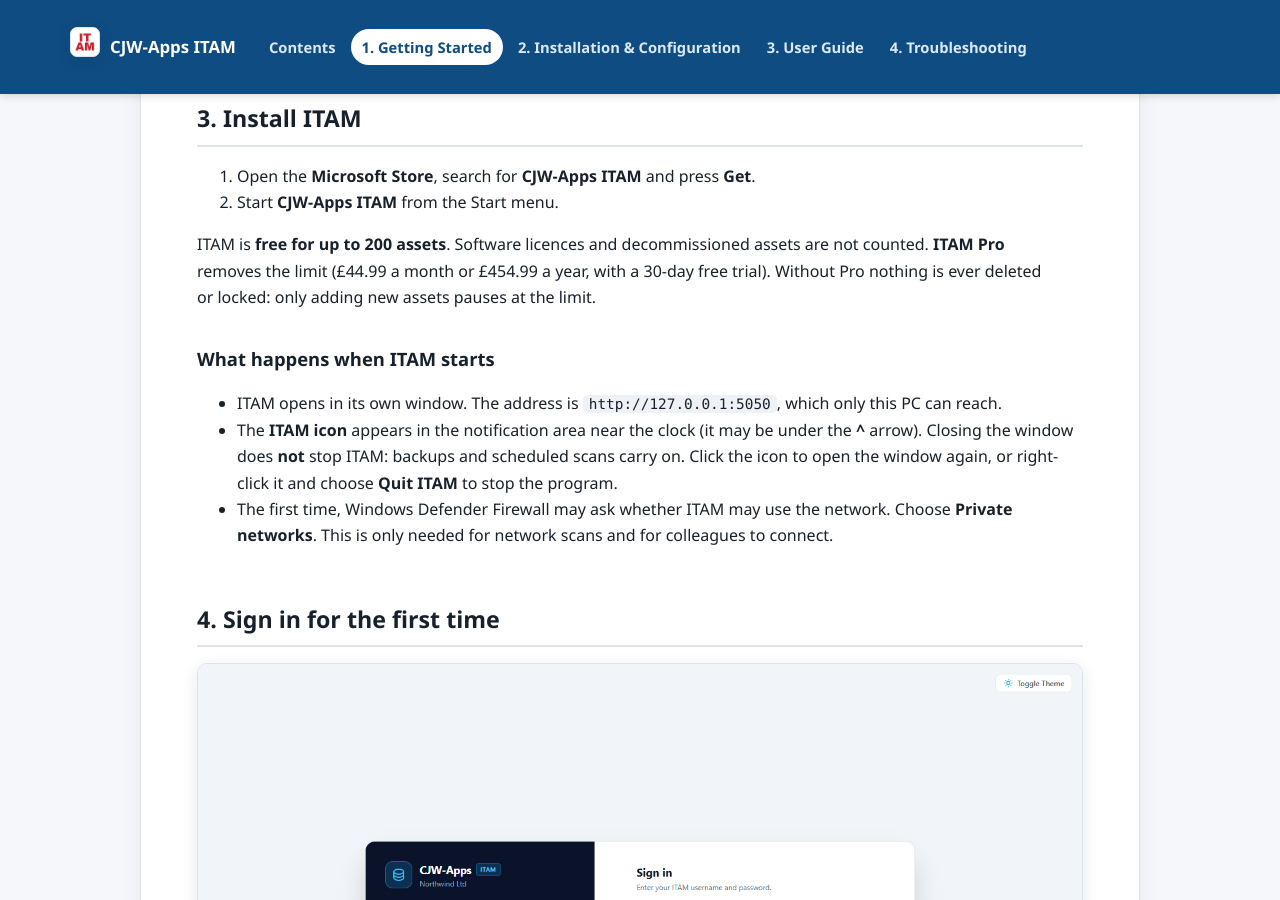
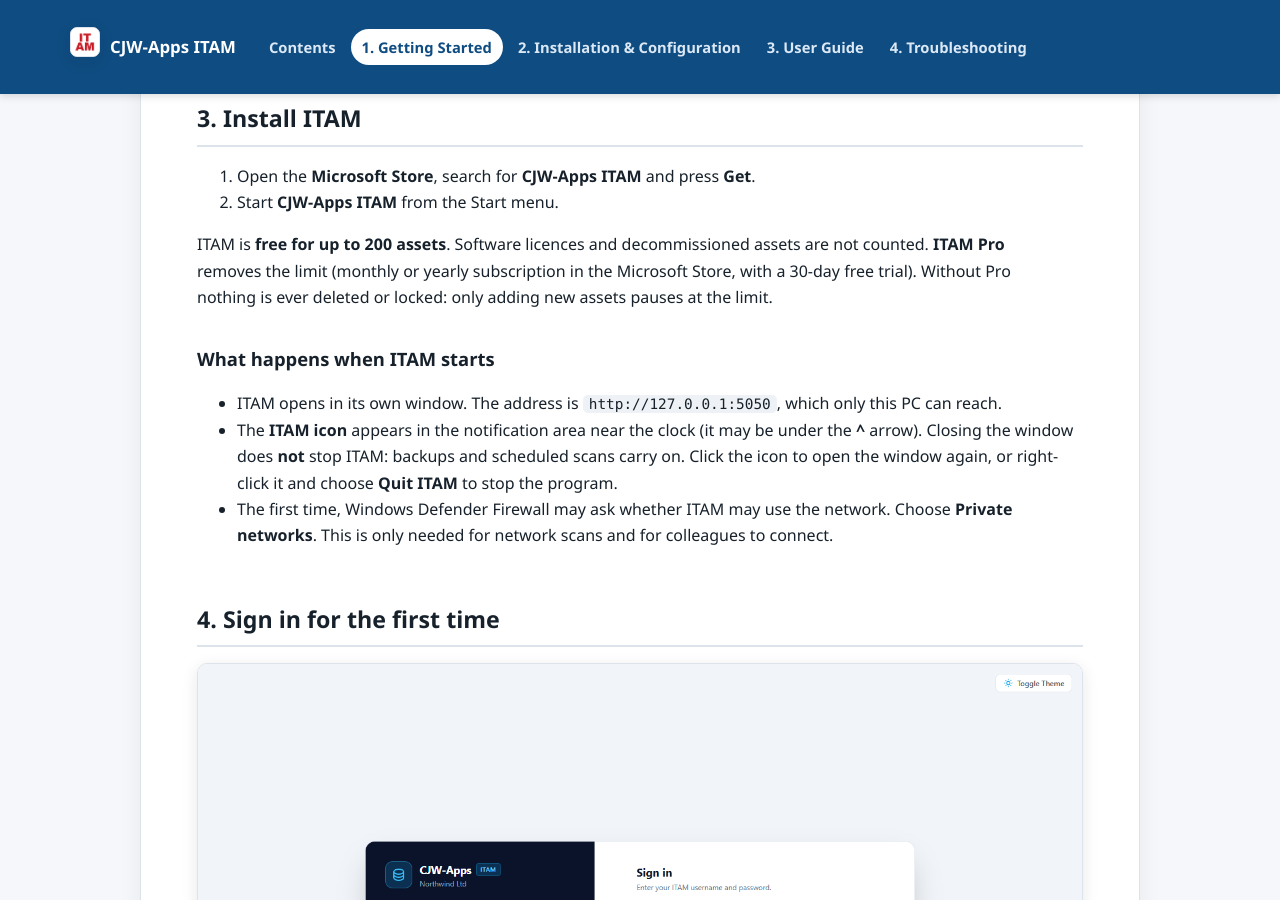
Before and after one commit to cjw-code71/cjw-apps, a Jekyll site: the page itam/guides/01-Getting-Started.html, which Jekyll copies as it is, in a window 1280 px wide and 900 px high, scrolled down 1758 px. Built offline with Jekyll 4.4.1, drawn with Linux system fonts in a browser that asks for light colours.

Commit message:
ITAM guides: no prices
Co-Authored-By: Claude Opus 5.5 <noreply@anthropic.com>

```diff
--- a/itam/guides/01-Getting-Started.html
+++ b/itam/guides/01-Getting-Started.html
@@ -162,7 +162,7 @@ server or an always-on desktop. They need nothing installed: they use their web
 <li>Start <strong>CJW-Apps ITAM</strong> from the Start menu.</li>
 </ol>
 <p>ITAM is <strong>free for up to 200 assets</strong>. Software licences and decommissioned assets are not counted.
-<strong>ITAM Pro</strong> removes the limit (£44.99 a month or £454.99 a year, with a 30-day free trial). Without Pro nothing
+<strong>ITAM Pro</strong> removes the limit (monthly or yearly subscription in the Microsoft Store, with a 30-day free trial). Without Pro nothing
 is ever deleted or locked: only adding new assets pauses at the limit.</p>
 <h3 id="what-happens-when-itam-starts">What happens when ITAM starts</h3>
 <ul>
--- a/itam/guides/02-Installation-and-Configuration.html
+++ b/itam/guides/02-Installation-and-Configuration.html
@@ -167,7 +167,7 @@ in, and others connect to it with their browser.</p>
 Start menu, find <strong>CJW-Apps ITAM</strong> under <strong>All apps</strong>, and drag it into that folder.</p>
 <h3 id="free-version-and-pro">Free version and Pro</h3>
 <p>ITAM is free for up to <strong>200 active assets</strong> (software licences and decommissioned assets do not
-count). <strong>ITAM Pro</strong> removes the limit: £44.99 a month or £454.99 a year, with a 30-day free trial, paid through the
+count). <strong>ITAM Pro</strong> removes the limit: a monthly or yearly subscription with a 30-day free trial, paid through the
 Microsoft Store.</p>
 <ul>
 <li>A banner appears from 180 assets. Only the built-in <code>admin</code> account can <strong>Upgrade to Pro</strong>, <strong>Cancel Pro</strong> (in
```
